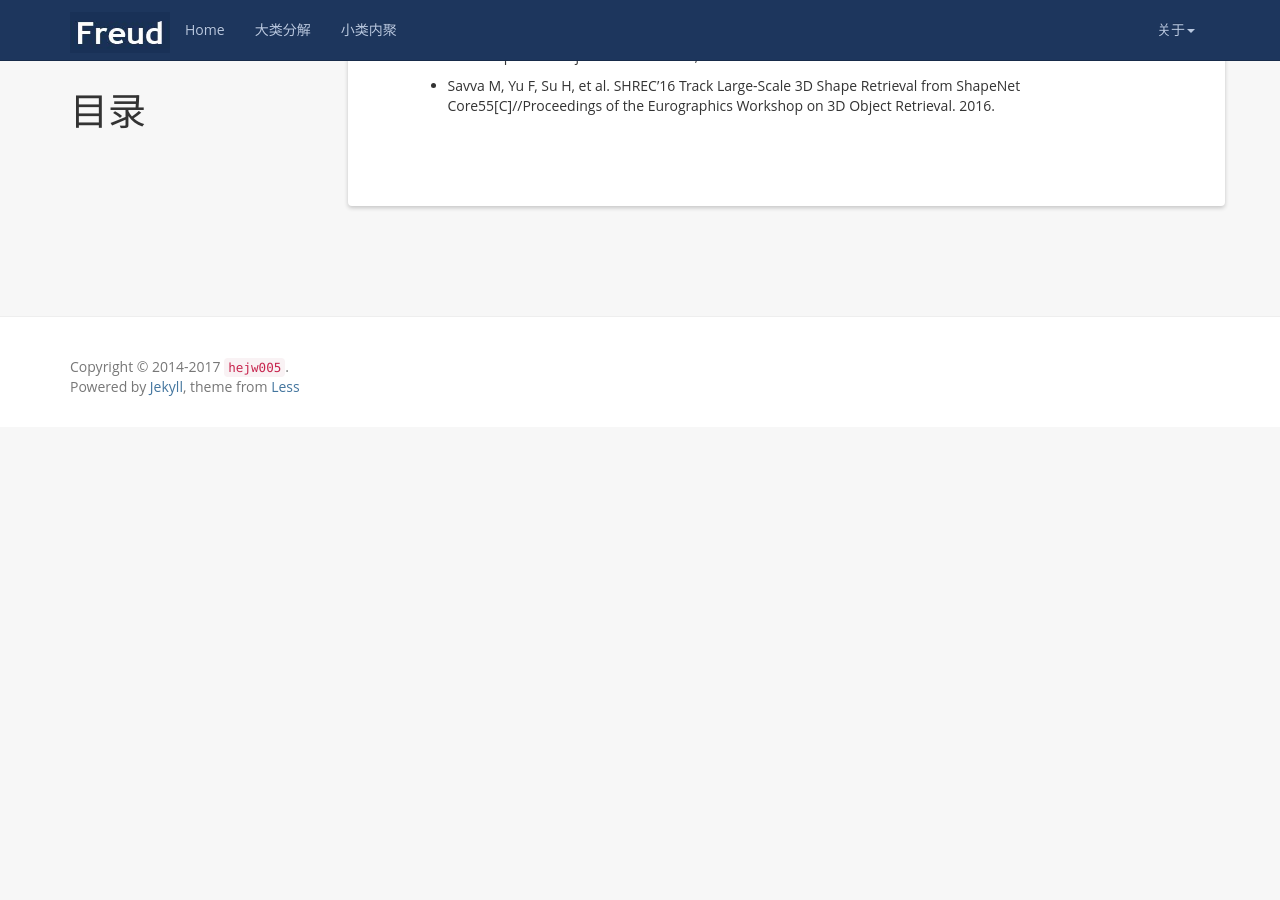
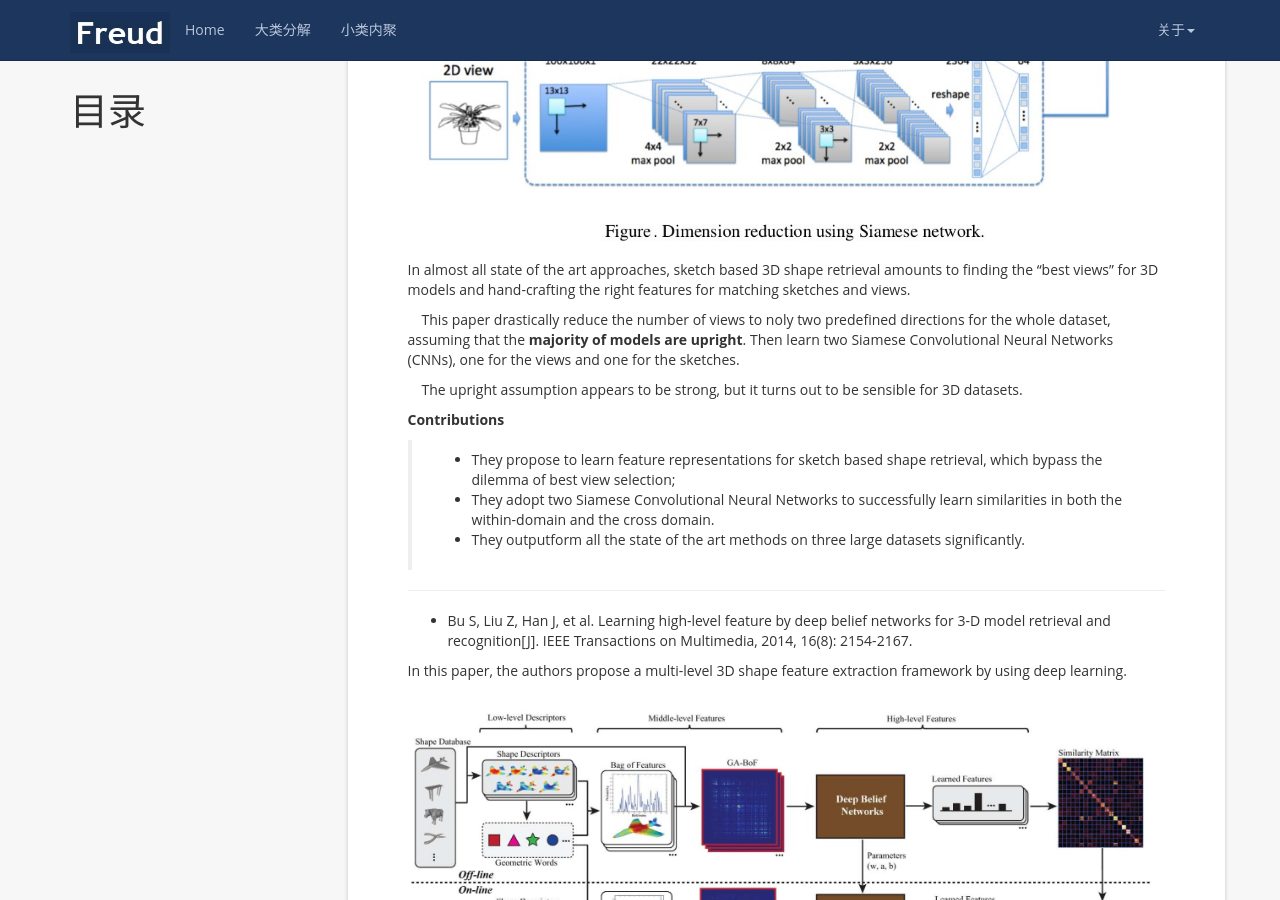
Before and after one commit to h005/h005.github.io, a Jekyll site: the page built from _posts/2017-04-09-3D CNN.md, in a window 1280 px wide and 900 px high, scrolled down 699 px. Built offline with Jekyll 4.4.1, drawn with Linux system fonts in a browser that asks for light colours; nearby versions of some CDN libraries; comment, search, counter and statistics services are not loaded; before the commit the page ends 1126 px from its top, so only the background shows below that.

Commit message:
continue to make a summary of 3D shape retrieval

```diff
--- a/_posts/2017-04-09-3D CNN.md
+++ b/_posts/2017-04-09-3D CNN.md
@@ -11,20 +12,52 @@ In this blog, I would make a summary of 3D shape retrieval.
 
 * Wang F, Kang L, Li Y. Sketch-based 3d shape retrieval using convolutional neural networks[C]//Proceedings of the IEEE Conference on Computer Vision and Pattern Recognition. 2015: 1875-1883.
 
+![pipline]({{site.url}}/assets/3dShape/sketch_based3DShapeRetrieval.jpg)
+
+In almost all state of the art approaches, sketch based 3D shape retrieval amounts to finding the "best views" for 3D models and hand-crafting the right features for matching sketches and views.
+{% comment %}
+Short comings:
+>	* There is no guarantee that the best views have similar viewpoints with the sketches.
+{% endcomment %}
+
+&ensp;&ensp;This paper drastically reduce the number of views to noly two predefined directions for the whole dataset, assuming that the **majority of models are upright**. Then learn two Siamese Convolutional Neural Networks (CNNs), one for the views and one for the sketches.
+
+&ensp;&ensp;The upright assumption appears to be strong, but it turns out to be sensible for 3D datasets.
+
+**Contributions**
+
+> - They propose to learn feature representations for sketch based shape retrieval, which bypass the dilemma of best view selection;
+> - They adopt two Siamese Convolutional Neural Networks to successfully learn similarities in both the within-domain and the cross domain.
+> - They outputform all the state of the art methods on three large datasets significantly.
+
+---
 
 * Bu S, Liu Z, Han J, et al. Learning high-level feature by deep belief networks for 3-D model retrieval and recognition[J]. IEEE Transactions on Multimedia, 2014, 16(8): 2154-2167.
 
+In this paper, the authors propose a multi-level 3D shape feature extraction framework by using deep learning.
+
+![pipline]({{site.url}}/assets/3dShape/LearningHighLevelFeaturebyDeepBeliefNetwroksfor3DModel.jpg)
+
+
+---
 
 * Xie J, Dai G, Zhu F, et al. DeepShape: Deep-Learned Shape Descriptor for 3D Shape Retrieval[J]. IEEE Transactions on Pattern Analysis and Machine Intelligence, 2016.
 
 
+---
+
 * Tabia H, Laga H, Picard D, et al. Covariance descriptors for 3D shape matching and retrieval[C]//Proceedings of the IEEE Conference on Computer Vision and Pattern Recognition. 2014: 4185-4192.
 
+---
 
 * Su H, Maji S, Kalogerakis E, et al. Multi-view convolutional neural networks for 3d shape recognition[C]//Proceedings of the IEEE international conference on computer vision. 2015: 945-953.
 
+---
 
 * Li B, Lu Y, Li C, et al. Shrec’14 track: extended large scale sketch-based 3D shape retrieval[C]//Eurographics workshop on 3D object retrieval. 2014, 2014.
 
+---
 
 * Savva M, Yu F, Su H, et al. SHREC’16 Track Large-Scale 3D Shape Retrieval from ShapeNet Core55[C]//Proceedings of the Eurographics Workshop on 3D Object Retrieval. 2016.
+
+---
```
Also changed, not shown: other parts of _posts/2017-04-09-3D CNN.md (+1 -0 lines), assets/3dShape/LearningHighLevelFeaturebyDeepBeliefNetwroksfor3DModel.jpg (added), assets/3dShape/sketch_based3DShapeRetrieval.jpg (added).
